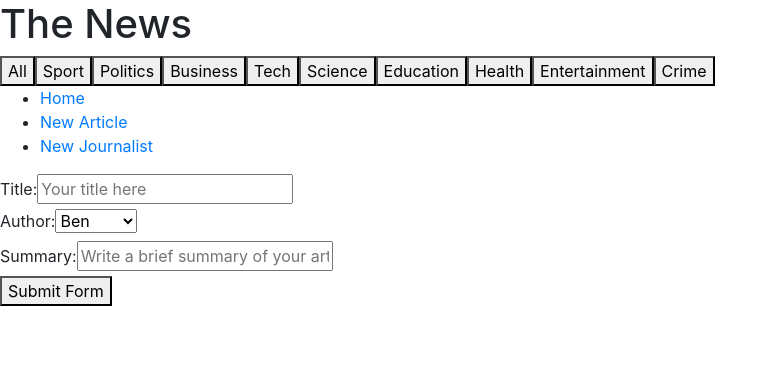
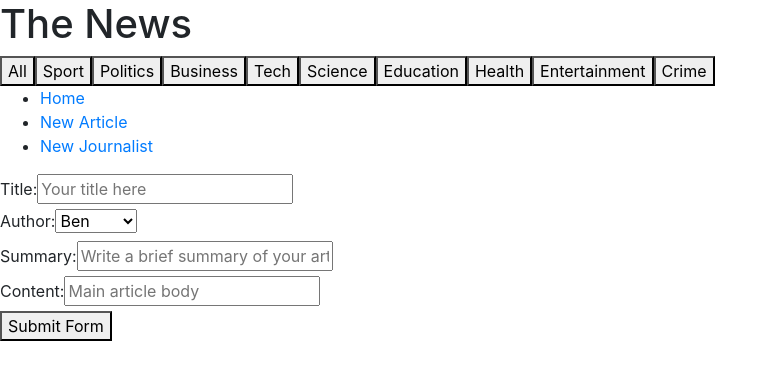
Before and after one commit to evebram/React_News_App, a React (Create React App) app: page /article in a window 1280 px wide. Shown: the top 380 px of the page, without its empty margins (0-778 px from the left). Built offline with nearby package versions, Linux system fonts and the light colour scheme; no server answers.

Commit message:
before changing error handling

```diff
--- a/src/components/NewArticleForm.js
+++ b/src/components/NewArticleForm.js
@@ -23,7 +23,7 @@ export class NewArticleForm extends React.Component {
           journalist: '',
           date: '',
           summary: '',
-          image: '',
+          image: null,
           content: '',
           category: []
         }}
@@ -62,11 +62,19 @@ export class NewArticleForm extends React.Component {
                <ErrorMessage name="summary" />
               </div>
 
+              <div>
+               <label>Content: </label>
+               <Field type="text" name="content" placeholder="Main article body"/>
+               <ErrorMessage name="content" />
+              </div>
+
+              <div>
                 <button
                   type="submit"
                   disabled={formProps.isSubmitting}>
                     Submit Form
                  </button>
+              </div>
               </Form>
            );
         }}
```
